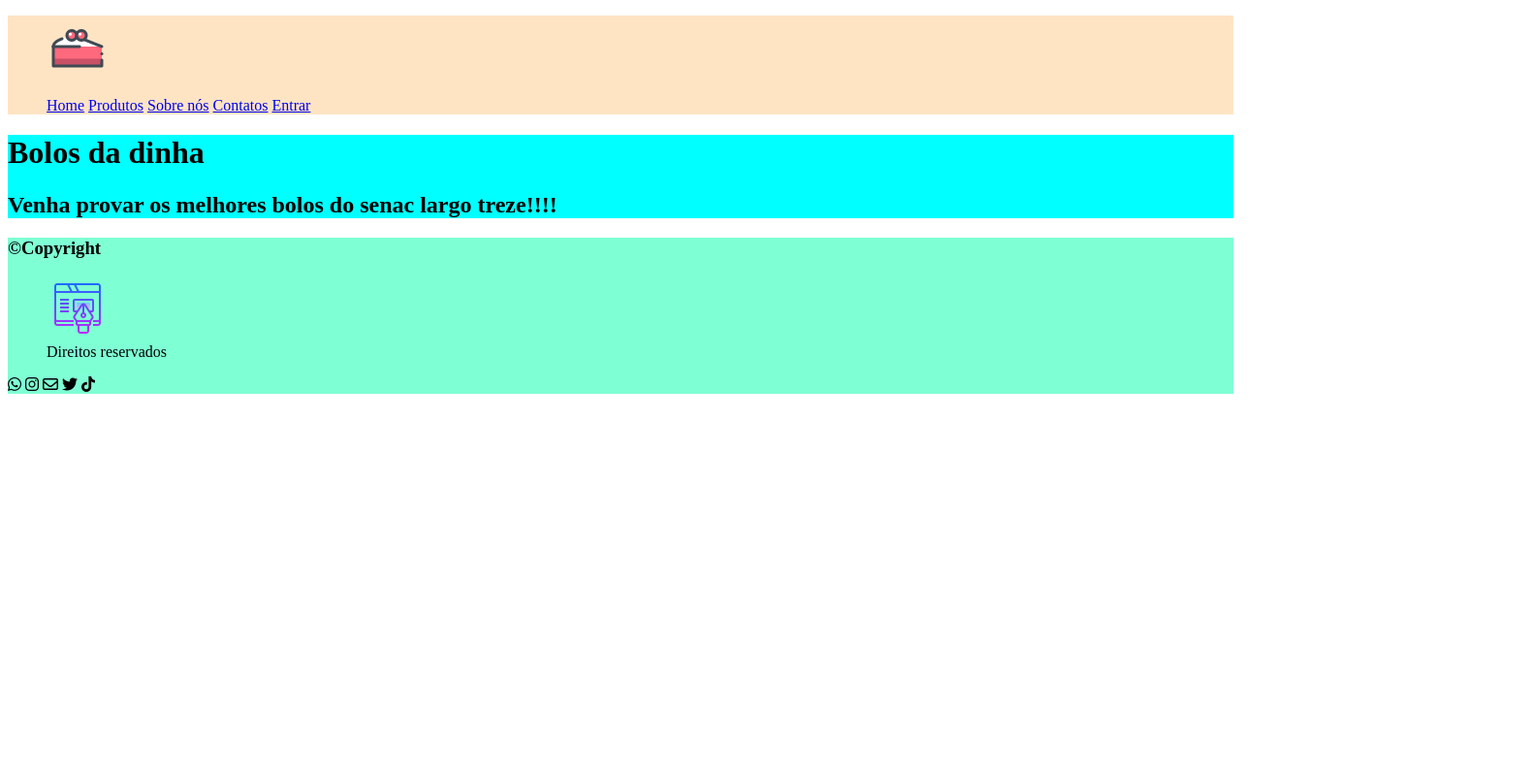
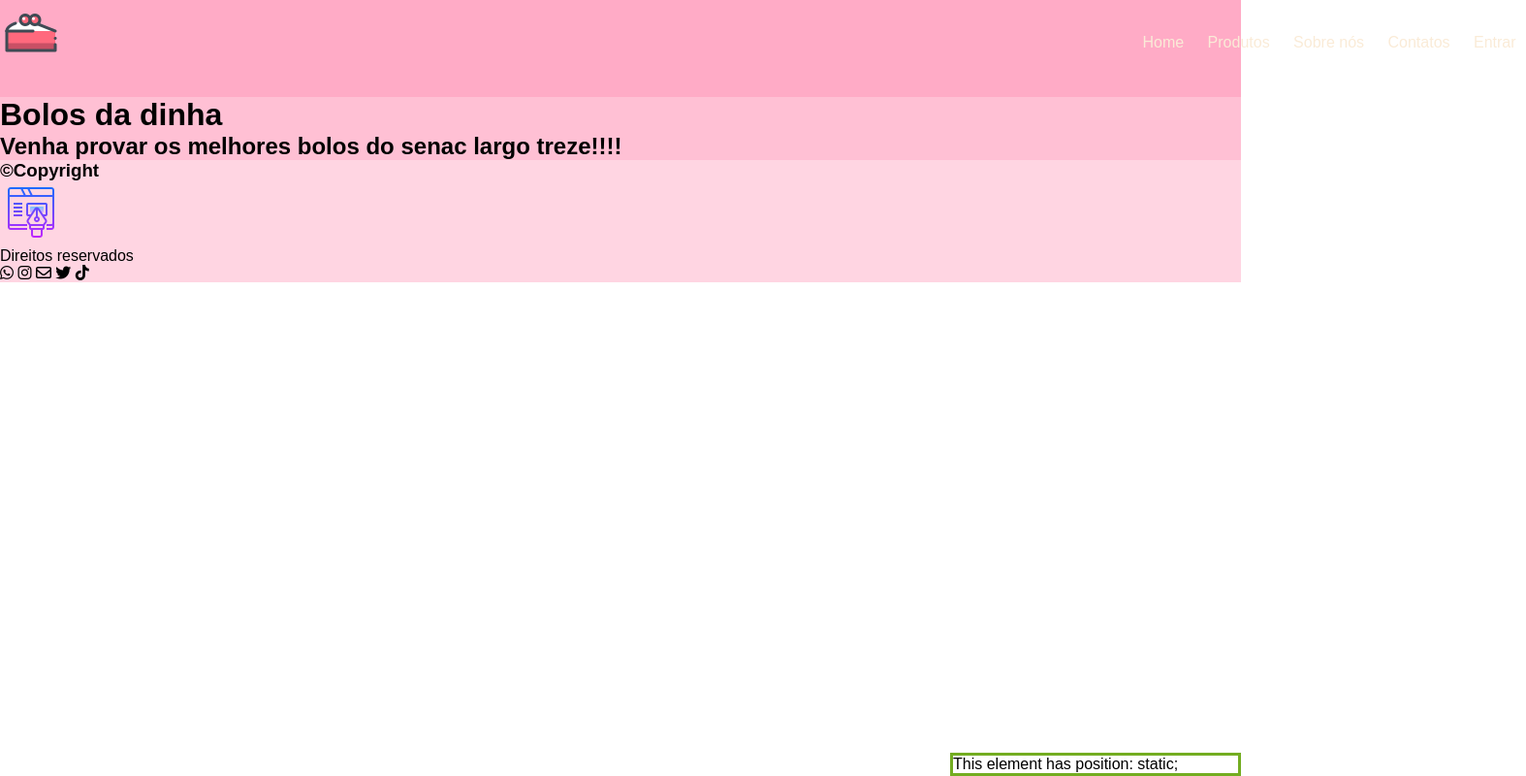
Before and after one commit to GabrielMiranda05/LojaBolos, a plain HTML site: page index.html in a window 1280 px wide. Shown: the whole page at 97% size, 1574 px wide, since content can reach past the window. Drawn offline with Linux system fonts and the light colour scheme.

Commit message:
primeiro commit

```diff
--- a/css/estilo.css
+++ b/css/estilo.css
@@ -1,15 +1,50 @@
+*{
+    padding: 0;
+    margin: 0;
+    box-sizing: border-box;
+    font-family:  Arial, Helvetica, sans-serif;
+}
+
 header{
-    background-color: bisque;
+    background-color: #FFABC6;
+    height: 100px;
+
 }
 
 main{
-    background-color: aqua;
+    background-color: #FFC0D4;
 }
 
 footer{
-    background-color: aquamarine;
+    background-color: #FFD5E2;
 }
 
-li{
+figure, nav, ul, li{
     display: inline;
 }
+
+a{
+    color: antiquewhite;
+    text-decoration: none;
+    padding: 10px;
+    border-radius: 10px;
+}
+
+a:hover{
+    background-color: black;
+    transition: 0.3s;
+}
+
+div{
+    position: fixed;
+    bottom: 0;
+    right: 0;
+    width: 300px;
+    border: 3px solid #73AD21;
+}
+
+nav{
+    position: relative;
+    bottom: 15px;
+    left: 1100px;
+}
--- /dev/null
+++ b/css/reset.css
@@ -0,0 +1,48 @@
+/* http://meyerweb.com/eric/tools/css/reset/
+   v2.0 | 20110126
+   License: none (public domain)
+*/
+
+html, body, div, span, applet, object, iframe,
+h1, h2, h3, h4, h5, h6, p, blockquote, pre,
+a, abbr, acronym, address, big, cite, code,
+del, dfn, em, img, ins, kbd, q, s, samp,
+small, strike, strong, sub, sup, tt, var,
+b, u, i, center,
+dl, dt, dd, ol, ul, li,
+fieldset, form, label, legend,
+table, caption, tbody, tfoot, thead, tr, th, td,
+article, aside, canvas, details, embed,
+figure, figcaption, footer, header, hgroup,
+menu, nav, output, ruby, section, summary,
+time, mark, audio, video {
+	margin: 0;
+	padding: 0;
+	border: 0;
+	font-size: 100%;
+	font: inherit;
+	vertical-align: baseline;
+}
+/* HTML5 display-role reset for older browsers */
+article, aside, details, figcaption, figure,
+footer, header, hgroup, menu, nav, section {
+	display: block;
+}
+body {
+	line-height: 1;
+}
+ol, ul {
+	list-style: none;
+}
+blockquote, q {
+	quotes: none;
+}
+blockquote:before, blockquote:after,
+q:before, q:after {
+	content: '';
+	content: none;
+}
+table {
+	border-collapse: collapse;
+	border-spacing: 0;
+}
--- a/index.html
+++ b/index.html
@@ -5,6 +5,7 @@
     <meta http-equiv="X-UA-Compatible" content="IE=edge">
     <meta name="viewport" content="width=device-width, initial-scale=1.0">
     <title>Loja bolos</title>
+    <!--<link rel="stylesheet" href="css/reset.css">-->
     <link rel="stylesheet" href="css/estilo.css">
     <script src="https://kit.fontawesome.com/b362ee2bcc.js" crossorigin="anonymous"></script>
 </head>
@@ -19,13 +20,14 @@
                 <li><a href="#">Produtos</a></li>
                 <li><a href="#">Sobre nós</a></li>
                 <li><a href="#">Contatos</a></li>
-                <li><a href="#">Entrar</a></li>
+                <li><a href="#" id="btn-entrar">Entrar</a></li>
             </ul>
         </nav>
     </header>
     <main>
         <h1>Bolos da dinha</h1>
         <h2>Venha provar os melhores bolos do senac largo treze!!!!</h2>
+        <div >This element has position: static;</div>
     </main>
     <footer>
         <h3>&copy;Copyright</h3>
```
